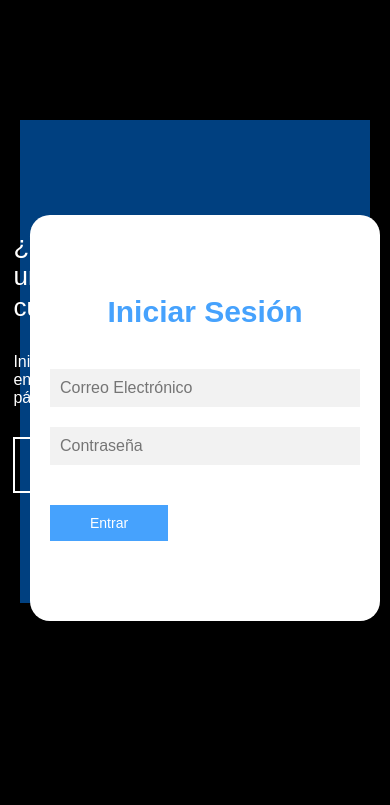
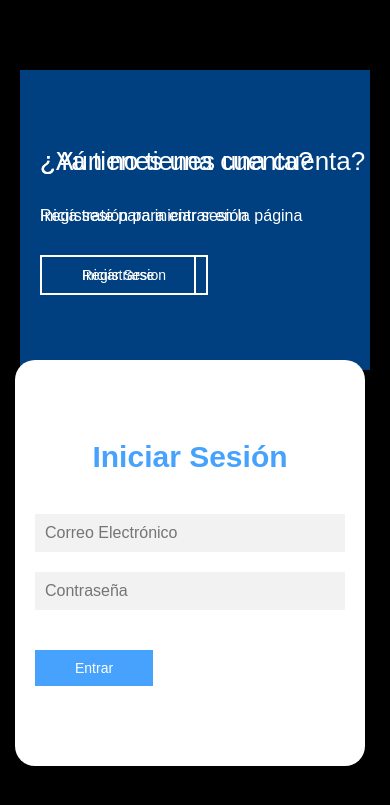
Before and after one commit to WonderBoost/login-vanillaJs, a PHP site: page / in a window 390 px wide. Shown: the top 805 px of the page. Run offline with PHP 8.4, Linux system fonts and the light colour scheme.

Commit message:
Transition js and some responsive add

```diff
--- a/css/style.css
+++ b/css/style.css
@@ -80,6 +80,7 @@ main{
     position: relative;
     top: -185px;
     left: 10px;
+    transition: left 500ms cubic-bezier(0.175, 0.85, 0.320, 1.275);
 }
 
 .container-login-register form{
@@ -128,3 +129,28 @@ main{
 }
 
 /*Responsive design*/
+
+@media screen and (max-width: 850px) {
+    main{
+        margin-top: 50px;
+    }
+    .back-box{
+        max-width: 350px;
+        height: 300px;
+        flex-direction: column;
+        margin: auto;
+    }
+    .back-box div{
+        margin: 0px;
+        position: absolute;
+    }
+    /*formularios*/
+    .container-login-register{
+        top: -10px;
+        left: -5px;
+        margin: auto;
+    }
+    .container-login-register form{
+        position: relative;
+    }
+}
--- a/index.html
+++ b/index.html
@@ -20,7 +20,7 @@
                 <div class="back-box-register">
                     <h3>¿Aún no tienes una cuenta?</h3>
                     <p>Regístrate para iniciar sesión</p>
-                    <button id="btn-login">Regístrarse</button>
+                    <button id="btn-register">Regístrarse</button>
                 </div>
             </div>
 
@@ -45,5 +45,6 @@
             </div>
         </div>
     </main>
+    <script src="js/index.js"></script>
 </body>
 </html>
```
Also changed, not shown: js/index.js (added, +45 -0 lines).
